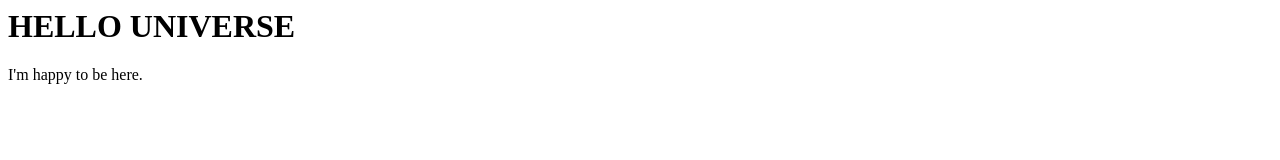
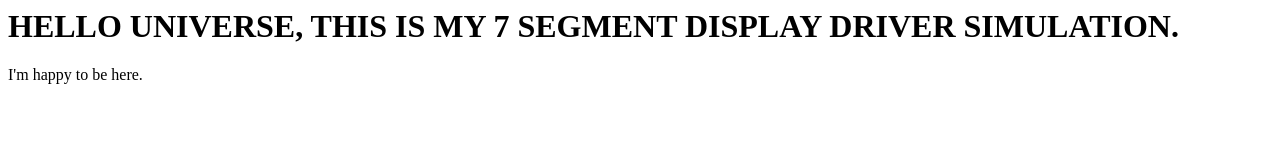
Before and after one commit to Kathy-96/INF-1339-Week01, a plain HTML site: page docs/index.html in a window 1280 px wide. Drawn offline with Linux system fonts and the light colour scheme.

Commit message:
Add files via upload
modify "HELLO UNIVERSE" to "HELLO UNIVERSE, THIS IS MY 7 SEGMENT DISPLAY DRIVER SIMULATION."

```diff
--- a/docs/index.html
+++ b/docs/index.html
@@ -3,7 +3,7 @@
 <title>Hello Univerise</title>
 </head>
 <body>
-<h1>HELLO UNIVERSE</h1>
+<h1>HELLO UNIVERSE, THIS IS MY 7 SEGMENT DISPLAY DRIVER SIMULATION.</h1>
 I'm happy to be here.
 </body>
 </html>
```
